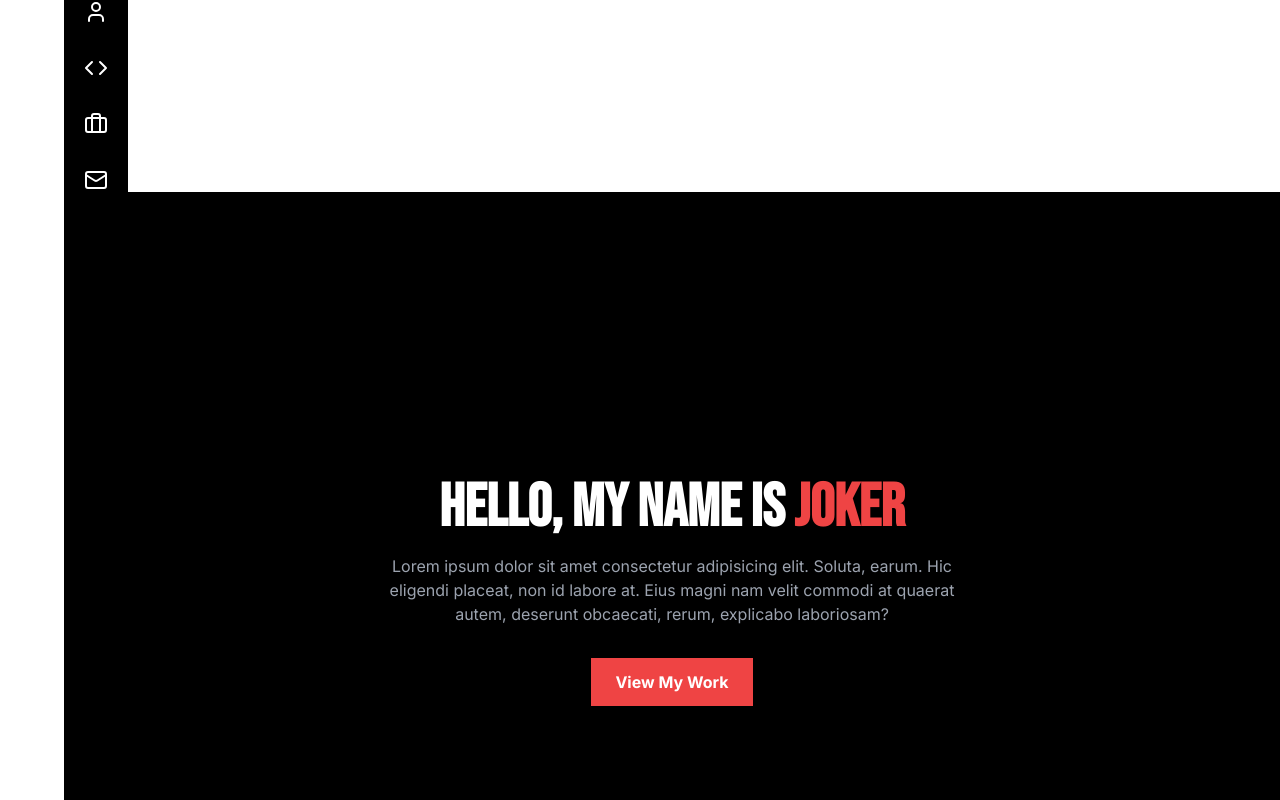
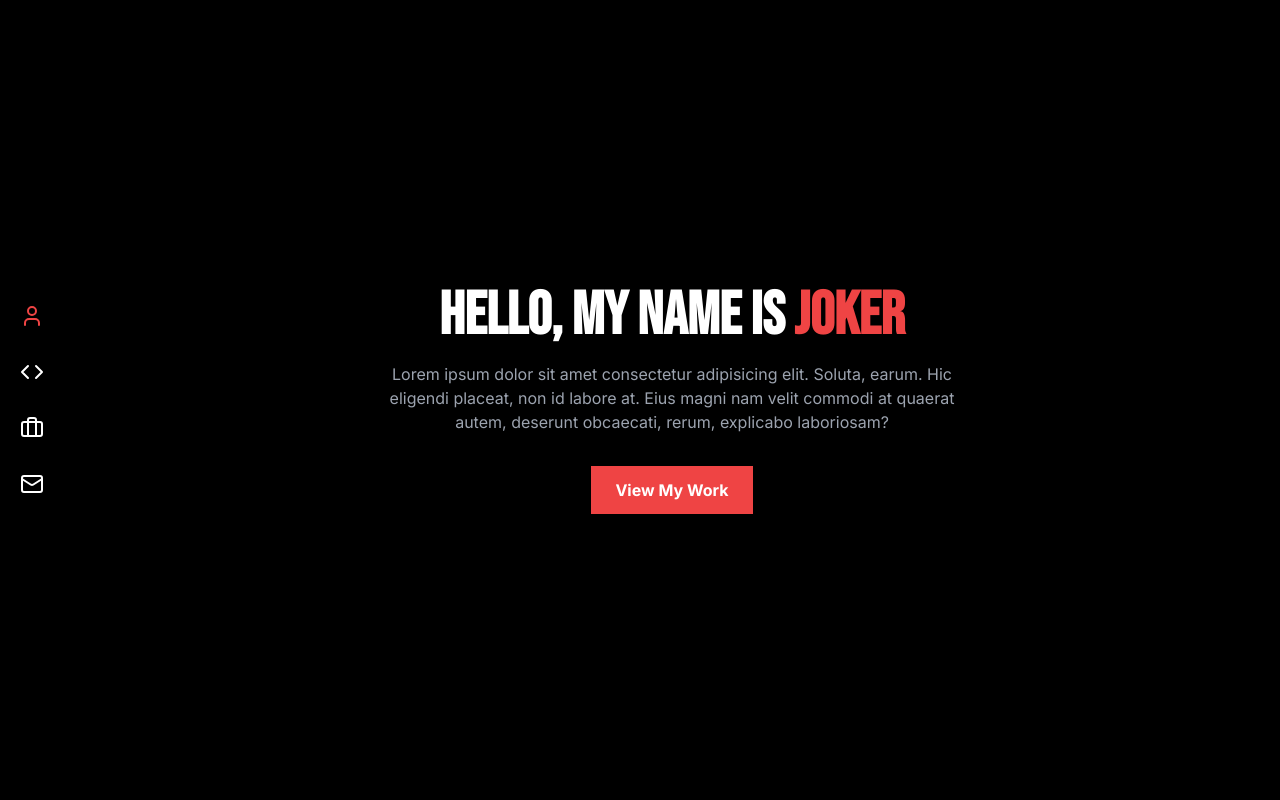
Before and after one commit to RenAmamiya0411/Website-Portfolio-v2, a React (Vite) app: page / in a window 1280 px wide. Shown: the top 800 px of the page. Built offline with nearby package versions, Linux system fonts and the light colour scheme.

Commit message:
Modified Navbar.tsx

```diff
--- a/src/App.tsx
+++ b/src/App.tsx
@@ -1,20 +1,30 @@
-import React from "react";
 import About from "./parts/About";
 import Contact from "./parts/Contact";
 import Hero from "./parts/Hero";
 import Navbar from "./parts/Navbar";
 import Projects from "./parts/Projects";
 import Skills from "./parts/Skills";
+import FadeIn from "./utilities/FadeIn";
 
 function App() {
   return (
     <div className="md:ml-16">
       <Navbar />
-      <Hero />
-      <About />
-      <Skills />
-      <Projects />
-      <Contact />
+      <FadeIn>
+        <Hero />
+      </FadeIn>
+      <FadeIn>
+        <About />
+      </FadeIn>
+      <FadeIn>
+        <Skills />
+      </FadeIn>
+      <FadeIn>
+        <Projects />
+      </FadeIn>
+      <FadeIn>
+        <Contact />
+      </FadeIn>
     </div>
   );
 }
--- a/src/index.css
+++ b/src/index.css
@@ -1,12 +1,6 @@
 @tailwind base;
 @tailwind components;
 @tailwind utilities;
-
-@layer components {
-  .navbar-icons {
-    @apply text-white hover:text-red-500 transition-colors;
-  }
-}
 
 body {
   font-family: "Inter", sans-serif;
--- a/src/parts/Navbar.tsx
+++ b/src/parts/Navbar.tsx
@@ -1,36 +1,56 @@
 import { Briefcase, Code, Mail, User } from "lucide-react";
+import { useEffect, useState } from "react";
 
 function Navbar() {
+  const [active, setActive] = useState("");
+
+  useEffect(() => {
+    const sections = document.querySelectorAll("section[id]");
+    const observer = new IntersectionObserver(
+      entries => {
+        entries.forEach(entry => {
+          if (entry.isIntersecting) {
+            setActive(entry.target.id);
+          }
+        });
+      },
+      { threshold: 0.5 }
+    );
+    sections.forEach(section => observer.observe(section));
+    return () => observer.disconnect();
+  }, []);
+
+  const links = [
+    { href: "#about", icon: <User size={24} />, id: "about" },
+    { href: "#skills", icon: <Code size={24} />, id: "skills" },
+    { href: "#projects", icon: <Briefcase size={24} />, id: "projects" },
+    { href: "#contact", icon: <Mail size={24} />, id: "contact" }
+  ];
+
   return (
     <>
-      <nav className="hidden md:flex left-0 top-0 h-full w-16 bg-black flex-col items-center justify-center gap-8 z-50">
-        <a className="navbar-icons" href="#about">
-          <User size={24} />
-        </a>
-        <a className="navbar-icons" href="#skills">
-          <Code size={24} />
-        </a>
-        <a className="navbar-icons" href="#projects">
-          <Briefcase size={24} />
-        </a>
-        <a className="navbar-icons" href="#contact">
-          <Mail size={24} />
-        </a>
+      <nav className="hidden md:flex fixed left-0 top-0 h-full w-16 bg-black flex-col items-center justify-center gap-8 z-50">
+        {links.map(link => (
+          <a
+            className={`transition-colors ${active === link.id ? "text-red-500" : "text-white hover:text-red-500"}`}
+            href={link.href}
+            key={link.id}
+          >
+            {link.icon}
+          </a>
+        ))}
       </nav>
 
       <nav className="md:hidden fixed bottom-0 left-0 w-full bg-black flex justify-around items-center py-4 z-50">
-        <a className="navbar-icons" href="#about">
-          <User size={24} />
-        </a>
-        <a className="navbar-icons" href="#skills">
-          <Code size={24} />
-        </a>
-        <a className="navbar-icons" href="#projects">
-          <Briefcase size={24} />
-        </a>
-        <a className="navbar-icons" href="#contacts">
-          <Mail size={24} />
-        </a>
+        {links.map(link => (
+          <a
+            className={`transition-colors ${active === link.id ? "text-red-500" : "text-white hover:text-red-500"}`}
+            href={link.href}
+            key={link.id}
+          >
+            {link.icon}
+          </a>
+        ))}
       </nav>
     </>
   );
```
